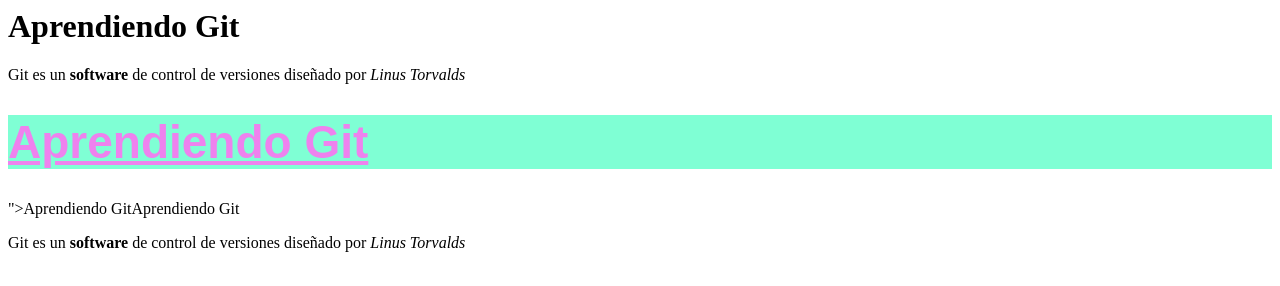
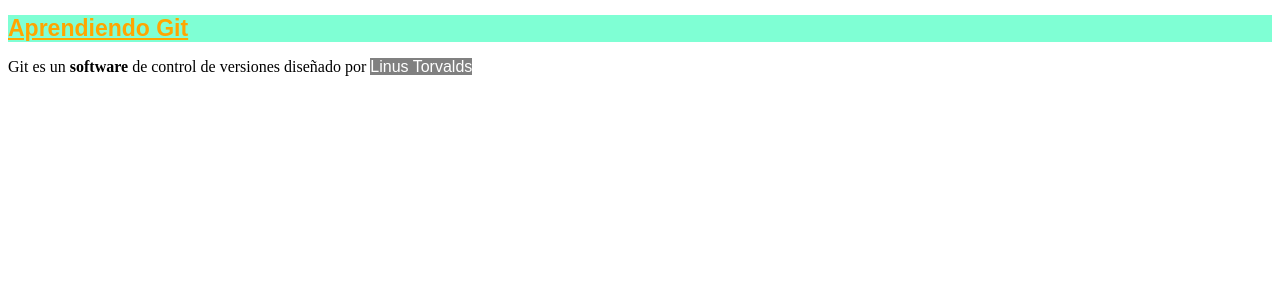
Before and after one commit to etovares/PWFE-M1-03, a plain HTML site: page Index.html in a window 1280 px wide. Drawn offline with Linux system fonts and the light colour scheme.

Commit message:
creando reglas CSS

```diff
--- a/Index.html
+++ b/Index.html
@@ -1,20 +1,29 @@
-<h1>Aprendiendo Git</h1>
-<p>Git es un <strong>software</strong> de control de versiones dise&ntilde;ado por <em>Linus Torvalds</em></p>
-<!DOCTIPE
-<<html>
+<!DOCTYPE html>
+<html>
     <head>
     	<meta charset="utf-8"> <!--soy comentario -->
 	<title> EANT</title>
+	<style> h1{
+		     color: orange;
+		     background-color: aquamarine;
+		     font-size: 23px;
+             text-decoration: underline;
+             font-family: Arial;
+	}
+	a {
+		color :white;
+		background-color: grey;
+		text-decoration: none;
+		font-family: Arial;
+
+	}
+	a:hover {
+		background-color: black;
+	}
+	</style>
 </head>
 <body>
-<h1><h1 style="
-    color: violet;
-    background-color: aquamarine;
-    font-size: 46px;
-    text-decoration: underline;
-    font-family: Arial;
-">Aprendiendo Git</h1>
-">Aprendiendo Git</h1>Aprendiendo Git</h1>
-<p>Git es un <strong>software</strong> de control de versiones dise&ntilde;ado por <em>Linus Torvalds</em></p>
+<h1>Aprendiendo Git</h1>
+<p>Git es un <strong>software</strong> de control de versiones dise&ntilde;ado por <a href="https://es.wikipedia.org/wiki/Linus_Torvalds" target="_blanck" title="Ver mas en la wikipedia">Linus Torvalds</a></p>
 </body>
 </html>
```
